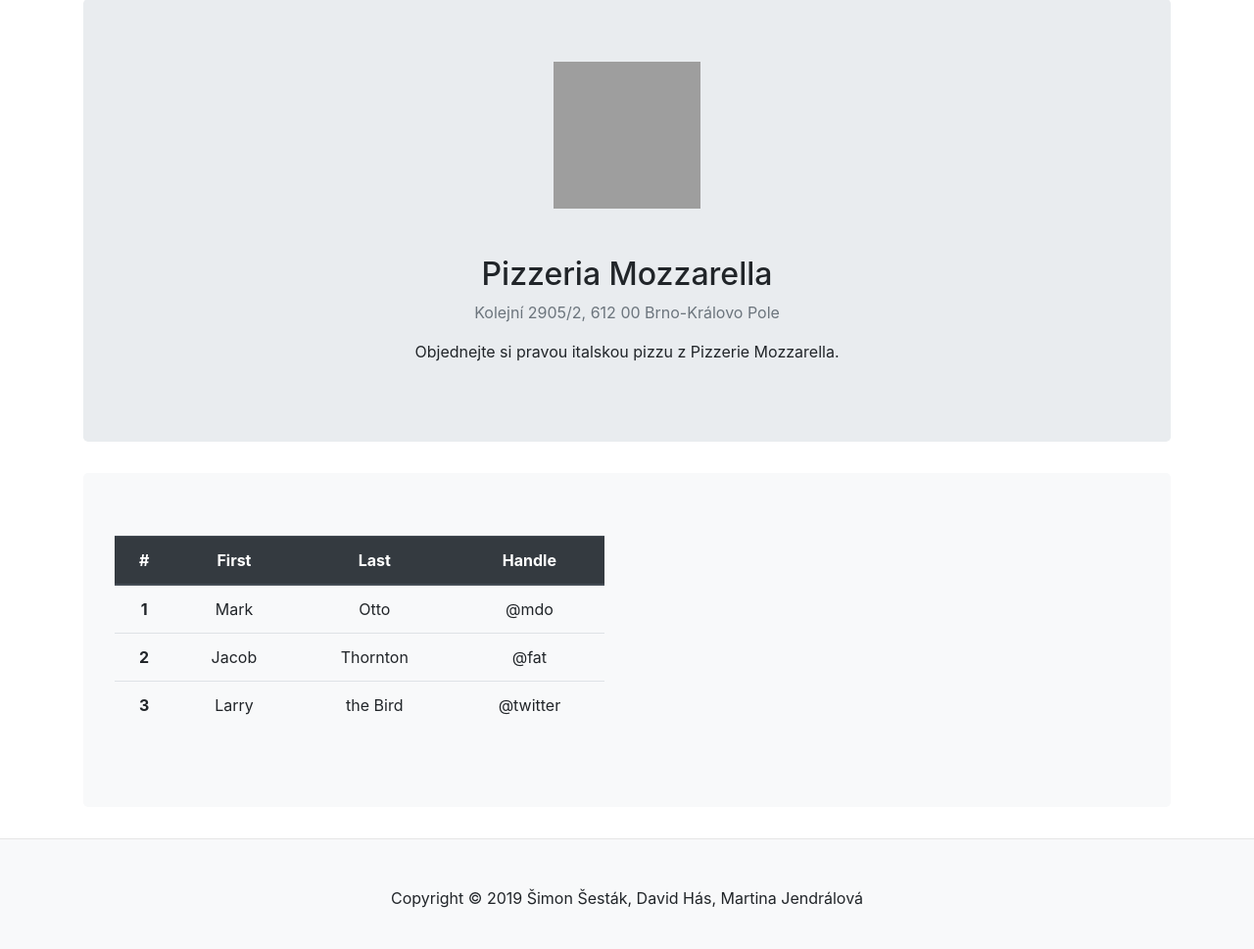
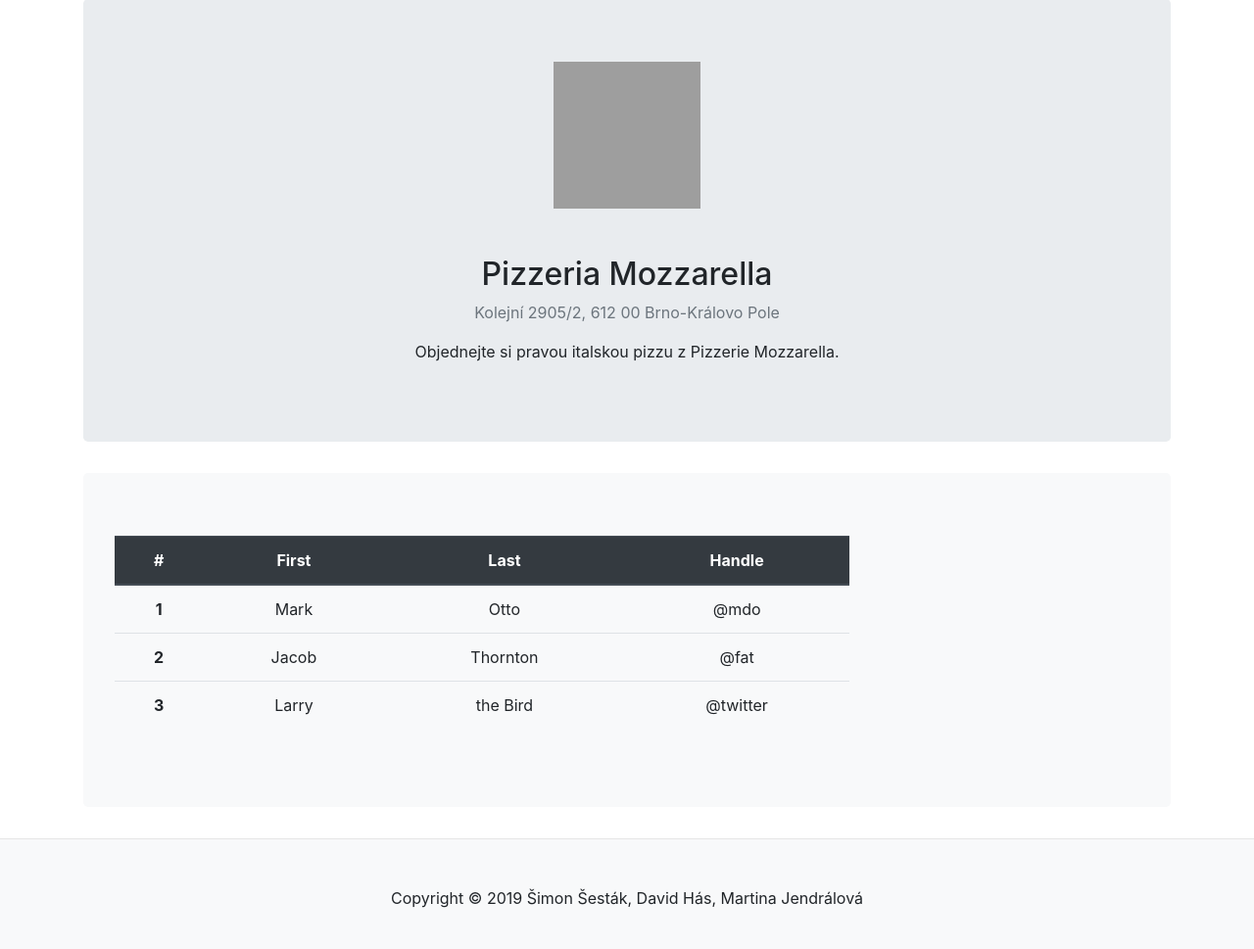
Before and after one commit to Srndo/IIS, a Flask app: page /canteen/3 in a window 1280 px wide. Shown: the part 158-1127 px from the top of the page at 98% size. Run offline with Flask 2, Linux system fonts and the light colour scheme; data comes from the database, SQL or seed files in the repository; some libraries are stand-ins or nearby versions; grey boxes are pictures that could not be loaded.

Commit message:
Add canteen page

```diff
--- a/templates/canteen.html
+++ b/templates/canteen.html
@@ -6,8 +6,8 @@
   <p class="text-muted">{{ canteen.adresa }}</p>
   <p>{{ canteen.description }}</p>
 </div>
-<div class="jumbotron bg-light">
-  <table class="table" style="width: 500px;">
+<div class="jumbotron bg-light text-center">
+  <table class="table" style="width: 750px;">
     <thead class="thead-dark">
       <tr>
         <th scope="col">#</th>
```
